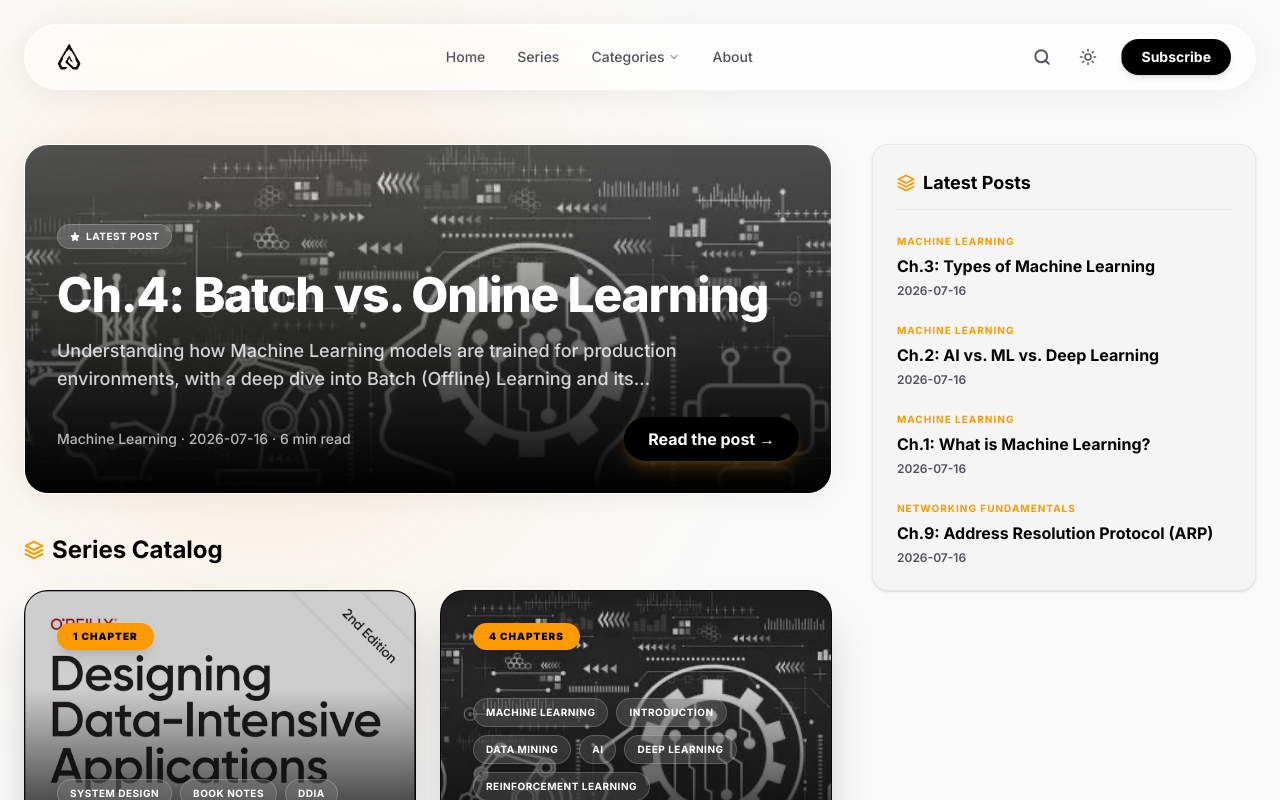
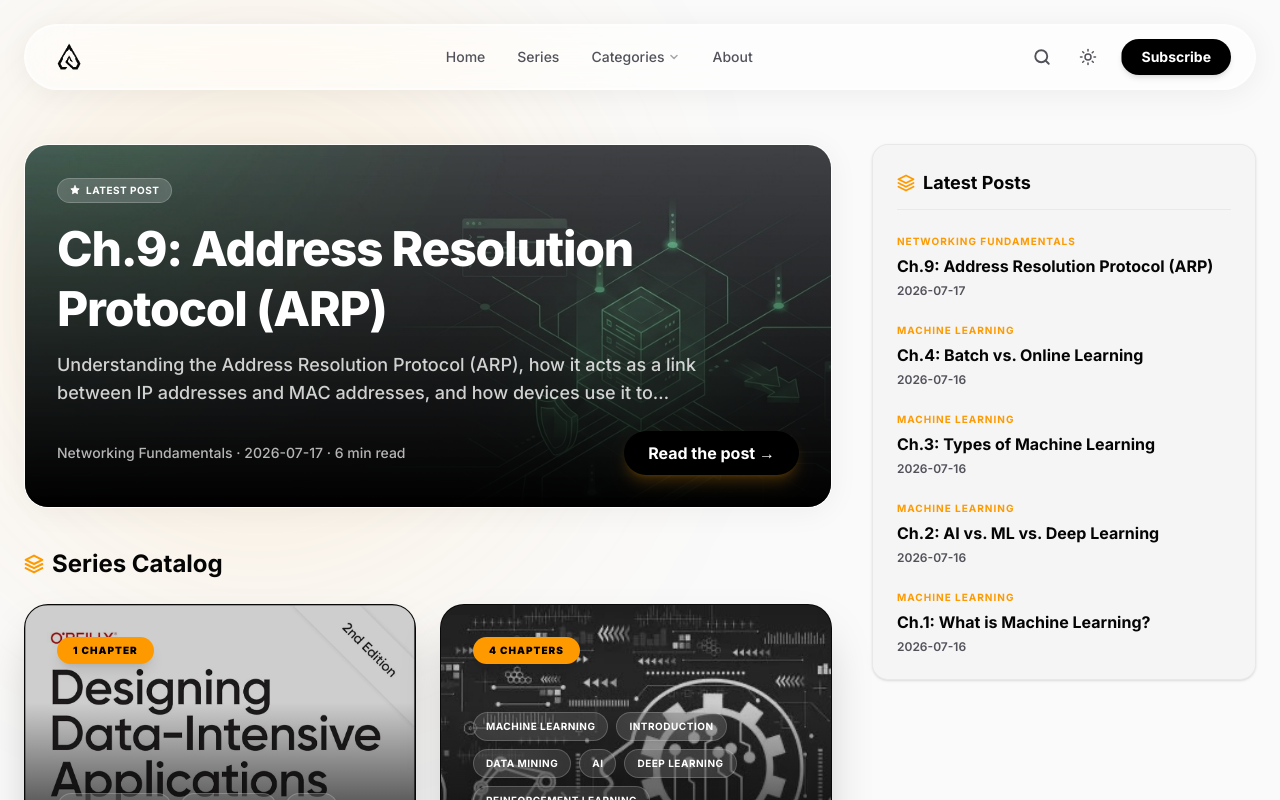
Before and after one commit to ayuslharora/blog-ayuslh, a Next.js app: page / in a window 1280 px wide. Shown: the top 800 px of the page. Built offline with nearby package versions, Linux system fonts and the light colour scheme.

Commit message:
Include absolute latest post in sidebar list

```diff
--- a/content/posts/machine-learning/ch2-ai-vs-ml-vs-dl.mdx
+++ b/content/posts/machine-learning/ch2-ai-vs-ml-vs-dl.mdx
@@ -1,7 +1,7 @@
 ---
 title: "Ch.2: AI vs. ML vs. Deep Learning"
 description: "Unpacking the differences between Artificial Intelligence, Machine Learning, Deep Learning, and Reinforcement Learning using a game bot analogy."
-date: "2026-07-16T12:30"
+date: "2026-07-16T12:10"
 tags: ["machine-learning", "ai", "deep-learning", "reinforcement-learning"]
 draft: false
 ---
--- a/content/posts/machine-learning/ch3-types-of-machine-learning.mdx
+++ b/content/posts/machine-learning/ch3-types-of-machine-learning.mdx
@@ -1,7 +1,7 @@
 ---
 title: "Ch.3: Types of Machine Learning"
 description: "An in-depth look at the four main types of Machine Learning: Supervised, Unsupervised, Semi-supervised, and Reinforcement Learning."
-date: "2026-07-16T13:00"
+date: "2026-07-16T12:20"
 tags: ["machine-learning", "supervised-learning", "unsupervised-learning", "types-of-ml"]
 draft: false
 ---
--- a/content/posts/machine-learning/ch4-batch-vs-online-learning.mdx
+++ b/content/posts/machine-learning/ch4-batch-vs-online-learning.mdx
@@ -1,7 +1,7 @@
 ---
 title: "Ch.4: Batch vs. Online Learning"
 description: "Understanding how Machine Learning models are trained for production environments, with a deep dive into Batch (Offline) Learning and its limitations."
-date: "2026-07-16T13:30"
+date: "2026-07-16T12:30"
 tags: ["machine-learning", "batch-learning", "online-learning", "production"]
 draft: false
 ---
--- a/content/posts/networking/ch9-address-resolution-protocol-arp.mdx
+++ b/content/posts/networking/ch9-address-resolution-protocol-arp.mdx
@@ -1,7 +1,7 @@
 ---
 title: "Ch.9: Address Resolution Protocol (ARP)"
 description: "Understanding the Address Resolution Protocol (ARP), how it acts as a link between IP addresses and MAC addresses, and how devices use it to communicate."
-date: "2026-07-16T11:30"
+date: "2026-07-17T11:00"
 tags: ["networking", "arp", "ip-address", "mac-address"]
 draft: false
 ---
--- a/package.json
+++ b/package.json
@@ -34,6 +34,7 @@
     "eslint-config-next": "16.2.4",
     "puppeteer": "^25.3.0",
     "tailwindcss": "^4",
+    "ts-node": "^10.9.2",
     "typescript": "^6.0.2",
     "vitest": "^3.0.0"
   }
--- a/src/app/page.tsx
+++ b/src/app/page.tsx
@@ -7,7 +7,7 @@ import { formatTagLabel } from '../lib/format';
 
 export default function Home() {
   const series = getAllSeries();
-  const recentPosts = getAllPosts().slice(0, 5);
+  const recentPosts = getAllPosts().slice(0, 6);
   const latestPostMeta = recentPosts[0];
   const latestPost = latestPostMeta
     ? getPostBySlug(latestPostMeta.series, latestPostMeta.slug)
@@ -75,7 +75,7 @@ export default function Home() {
               Latest Posts
             </h3>
             <div className="flex flex-col gap-6">
-              {recentPosts.slice(1).map((post) => (
+              {recentPosts.slice(0, 5).map((post) => (
                 <Link
                   key={`${post.series}/${post.slug}`}
                   href={`/${post.series}/${post.slug}`}
--- /dev/null
+++ b/test-sort.ts
@@ -0,0 +1,2 @@
+import { getAllPosts } from './src/lib/posts';
+console.log(getAllPosts().map(p => ({ series: p.series, slug: p.slug, date: p.date })));
```
Also changed, not shown: 1 other file (tests, documents, lock files or other folders).
